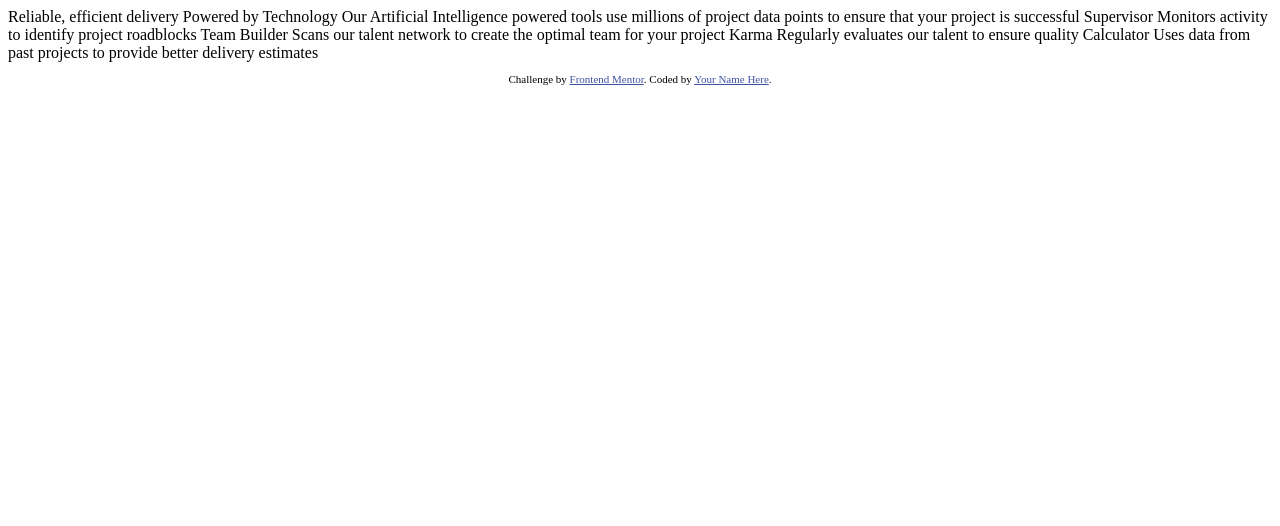
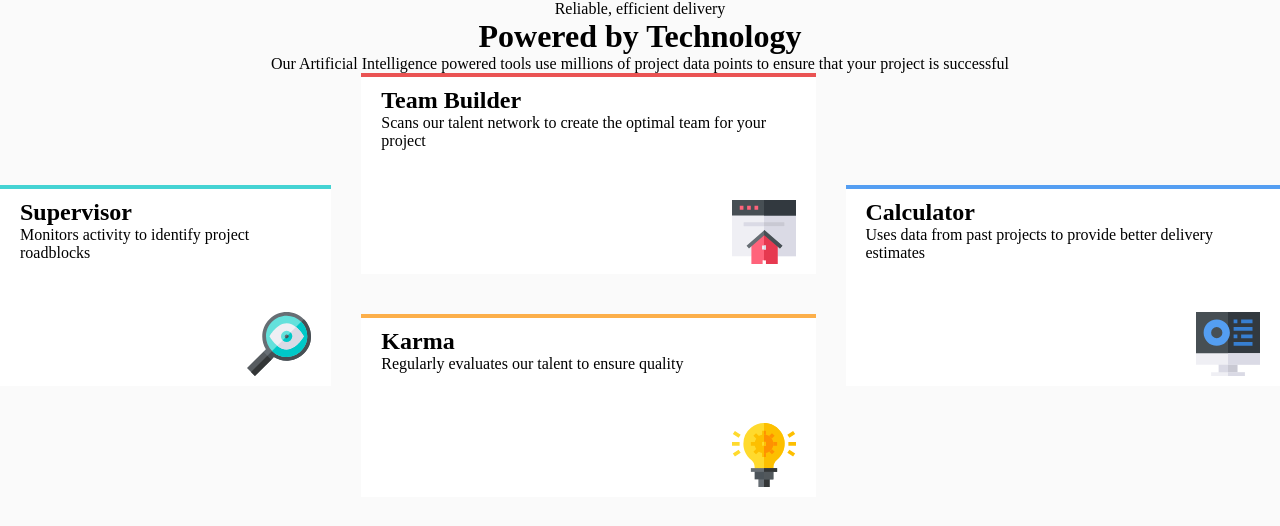
Before and after one commit to toshtech401/Frontendmentor-four-card-section, a plain HTML site: page index.html in a window 1280 px wide. Drawn offline with Linux system fonts and the light colour scheme.

Commit message:
working on the index.html

```diff
--- a/index.html
+++ b/index.html
@@ -7,7 +7,7 @@
   <link rel="icon" type="image/png" sizes="32x32" href="./images/favicon-32x32.png">
 
   <title>Frontend Mentor | Four card feature section</title>
-
+  <link rel="stylesheet" href="style.css">
   <!-- Feel free to remove these styles or customise in your own stylesheet 👍 -->
   <style>
     .attribution { font-size: 11px; text-align: center; }
@@ -15,31 +15,54 @@
   </style>
 </head>
 <body>
-
-  Reliable, efficient delivery
-  Powered by Technology
-
-  Our Artificial Intelligence powered tools use millions of project data points
-  to ensure that your project is successful
-
-  Supervisor
-  Monitors activity to identify project roadblocks
-
-  Team Builder
-  Scans our talent network to create the optimal team for your project
-
-  Karma
-  Regularly evaluates our talent to ensure quality
-
-  Calculator
-  Uses data from past projects to provide better delivery estimates
-
-
-  <footer>
-    <p class="attribution">
-      Challenge by <a href="https://www.frontendmentor.io?ref=challenge" target="_blank">Frontend Mentor</a>.
-      Coded by <a href="#">Your Name Here</a>.
-    </p>
-  </footer>
+  <main>
+    <header>
+      <p>Reliable, efficient delivery</p>
+      <h1>Powered by Technology</h1>
+      <p>Our Artificial Intelligence powered tools use millions of project data points
+        to ensure that your project is successful</p>
+    </header>
+    <div class="double">
+      <div class="cyan">
+        <div>
+          <h2>Supervisor</h2>
+          <p>Monitors activity to identify project roadblocks</p>
+        </div>
+        <div class="img">
+          <img src="./images/icon-supervisor.svg" alt="">
+        </div>
+      </div>
+      <div class="two">
+        <div class="red">
+          <div>
+            <h2>Team Builder</h2>
+            <p>Scans our talent network to create the optimal team for your project</p>
+          </div>
+          <div class="img">
+            <img src="./images/icon-team-builder.svg" alt="">
+          </div>
+        </div>
+        <div class="orange">
+          <div>
+            <h2>Karma</h2>
+            <p>Regularly evaluates our talent to ensure quality</p>
+          </div>
+          <div class="img">
+            <img src="./images/icon-karma.svg" alt="">
+          </div>
+        </div>
+      </div>
+      <div class="blue">
+        <div>
+          <h2>Calculator</h2>
+          <p> Uses data from past projects to provide better delivery estimates
+          </p>
+        </div>
+        <div class="img">
+          <img src="./images/icon-calculator.svg" alt="">
+        </div>
+      </div>
+    </div>
+  </main>
 </body>
 </html>
--- /dev/null
+++ b/style.css
@@ -0,0 +1,65 @@
+*{
+    padding: 0;
+    margin: 0;
+    box-sizing: border-box;
+}
+body{
+    background-color: hsl(0, 0%, 98%);
+    height: 100vh;
+}
+header{
+    display: flex;
+    flex-direction: column;
+    align-items: center;
+}
+main{
+    display: flex;
+    flex-direction: column;
+    align-items: center;
+}
+.double{
+    display: flex;
+    gap: 30px;
+    align-items: center;
+}
+.red{
+    border-top: 4px solid hsl(0, 78%, 62%);
+    background-color: white;
+    padding: 10px 20px;
+    gap: 50px;
+    display: flex;
+    flex-direction: column;
+}
+.cyan{
+    border-top: 4px solid hsl(180, 62%, 55%);
+    background-color: white;
+    padding: 10px 20px;
+    gap: 50px;
+    display: flex;
+    flex-direction: column;
+}
+.orange{
+    border-top: 4px solid hsl(34, 97%, 64%);
+    background-color: white;
+    padding: 10px 20px;
+    gap: 50px;
+    display: flex;
+    flex-direction: column;
+}
+.blue{
+    border-top: 4px solid hsl(212, 86%, 64%);
+    background-color: white;
+    padding: 10px 20px;
+    display: flex;
+    flex-direction: column;
+    gap: 50px;
+}
+.img{
+    display: flex;
+    justify-content: flex-end;
+}
+.two{
+    display: flex;
+    flex-direction: column;
+    gap: 40px;
+}
```
